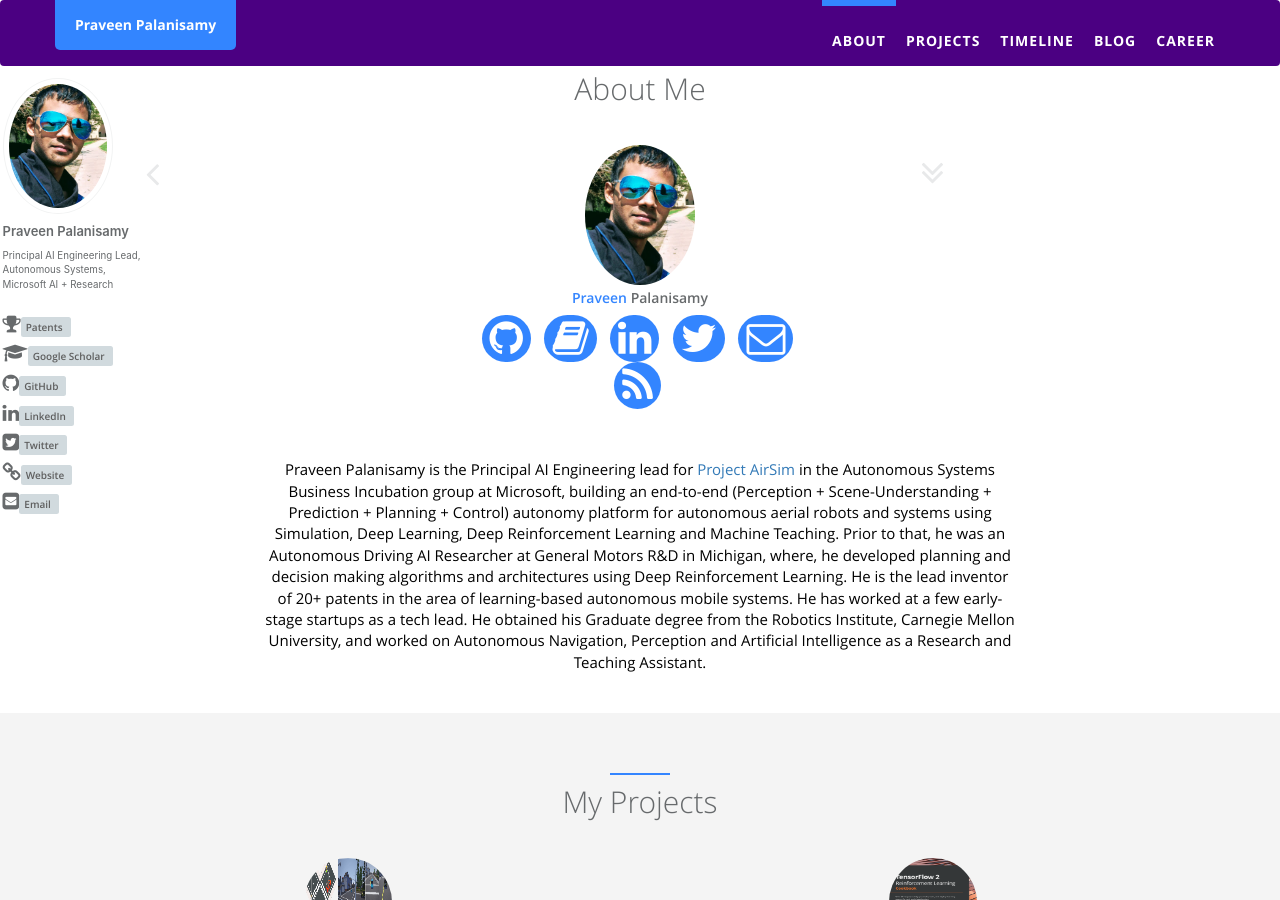
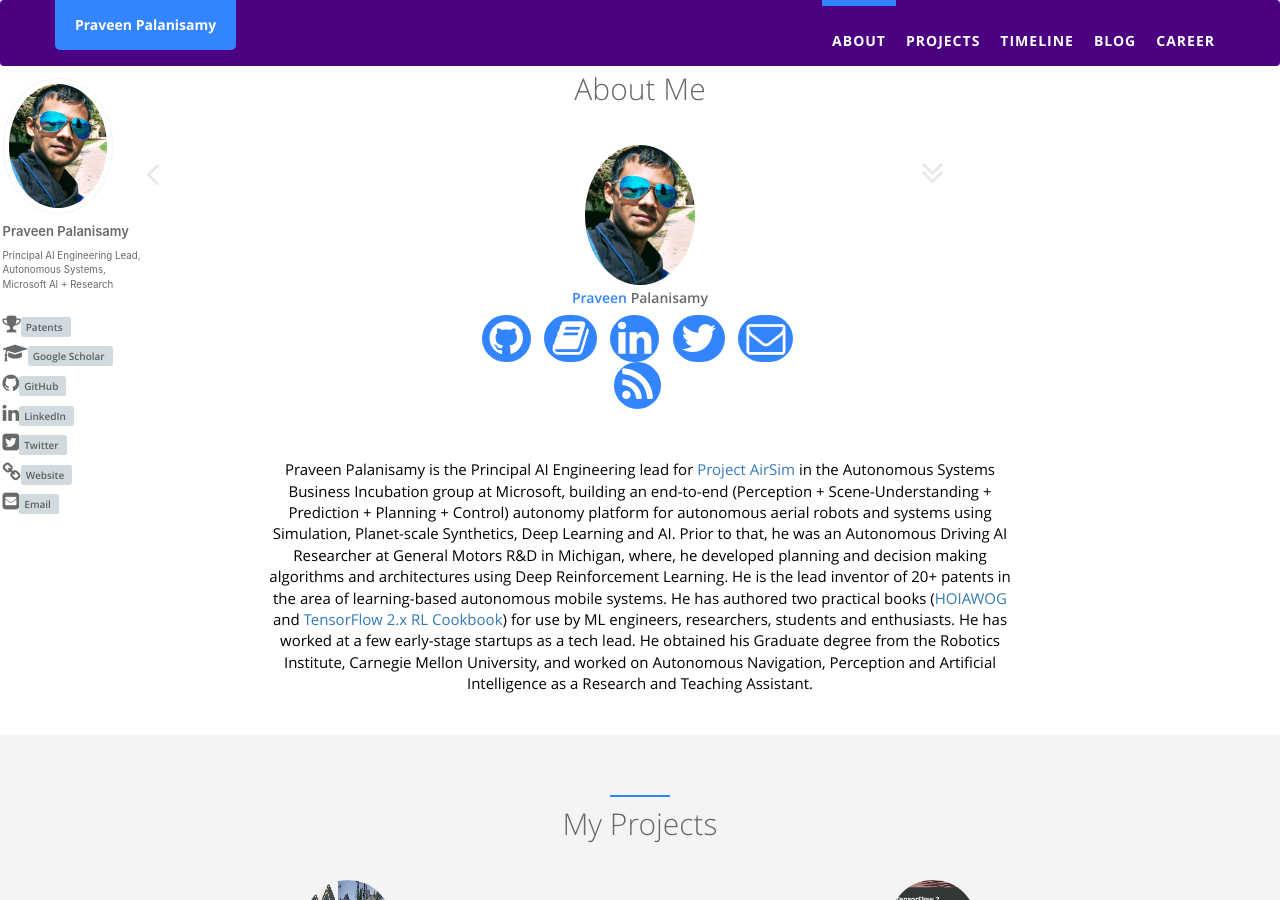
Before and after one commit to praveen-palanisamy/praveen-palanisamy.github.io, a Jekyll site: the page built from index.html, in a window 1280 px wide and 900 px high. Built offline with Jekyll 4.4.1, drawn with Linux system fonts in a browser that asks for light colours.

Commit message:
Add authored books to bio

```diff
--- a/_config.yml
+++ b/_config.yml
@@ -13,7 +13,7 @@
   first_name: Praveen # Used at index page about me section.
   last_name: Palanisamy # Used at index page about me section.
   avatar: /static/assets/img/avatar.jpg
-  links:  # Custom links.
+  links: # Custom links.
     - label: "Patents"
       icon: "fa fa-2x fa-trophy"
       url: "https://appft.uspto.gov/netacgi/nph-Parser?Sect1=PTO2&Sect2=HITOFF&p=1&u=%2Fnetahtml%2FPTO%2Fsearch-bool.html&r=0&f=S&l=50&TERM1=Praveen&FIELD1=IN&co1=AND&TERM2=Palanisamy&FIELD2=IN&d=PG01"
@@ -33,7 +33,7 @@
   skill_icon2:
     # - name: icon-azure
     - name: fa-angle-double-down
-  desc: Praveen Palanisamy is the Principal AI Engineering lead for [Project AirSim](https://aka.ms/airsim) in the Autonomous Systems Business Incubation group at Microsoft, building an end-to-end (Perception + Scene-Understanding + Prediction + Planning + Control) autonomy platform for autonomous aerial robots and systems using Simulation, Deep Learning, Deep Reinforcement Learning and Machine Teaching. Prior to that, he was an Autonomous Driving AI Researcher at General Motors R&D in Michigan, where, he developed planning and decision making algorithms and architectures using Deep Reinforcement Learning. He is the lead inventor of 20+ patents in the area of learning-based autonomous mobile systems. He has worked at a few early-stage startups as a tech lead. He obtained his Graduate degree from the Robotics Institute, Carnegie Mellon University, and worked on Autonomous Navigation, Perception and Artificial Intelligence as a Research and Teaching Assistant.
+  desc: Praveen Palanisamy is the Principal AI Engineering lead for [Project AirSim](https://aka.ms/airsim) in the Autonomous Systems Business Incubation group at Microsoft, building an end-to-end (Perception + Scene-Understanding + Prediction + Planning + Control) autonomy platform for autonomous aerial robots and systems using Simulation, Planet-scale Synthetics, Deep Learning and AI. Prior to that, he was an Autonomous Driving AI Researcher at General Motors R&D in Michigan, where, he developed planning and decision making algorithms and architectures using Deep Reinforcement Learning. He is the lead inventor of 20+ patents in the area of learning-based autonomous mobile systems. He has authored two practical books ([HOIAWOG](https://praveenp.com/deeprl/2018/12/12/hoiawog.html) and [TensorFlow 2.x RL Cookbook](https://praveenp.com/deeprl/2021/01/24/tensorflow-2.x-reinforcement-learning-cookbook.html)) for use by ML engineers, researchers, students and enthusiasts. He has worked at a few early-stage startups as a tech lead. He obtained his Graduate degree from the Robotics Institute, Carnegie Mellon University, and worked on Autonomous Navigation, Perception and Artificial Intelligence as a Research and Teaching Assistant.
   short_bio: Principal AI Engineering Lead,<br> Autonomous Systems,<br> Microsoft AI + Research
   uri: "https://praveenp.com"
   location: ""
@@ -75,16 +75,16 @@
 # Default front matter content https://jekyllrb.com/docs/configuration/front-matter-defaults/
 defaults:
   - scope:
-      path: ""  # All files
+      path: "" # All files
       type: pages
     values:
       layout: "default"
       author_profile: true
   - scope:
-      path: ""  # All files
+      path: "" # All files
       type: posts
     values:
       layout: "post"
-      author_profile: true  # Author profile on sidebar (left)
-      toc: "true"  # Table of Contents on sidebar_right
+      author_profile: true # Author profile on sidebar (left)
+      toc: "true" # Table of Contents on sidebar_right
       toc_sticky: "true"
```
